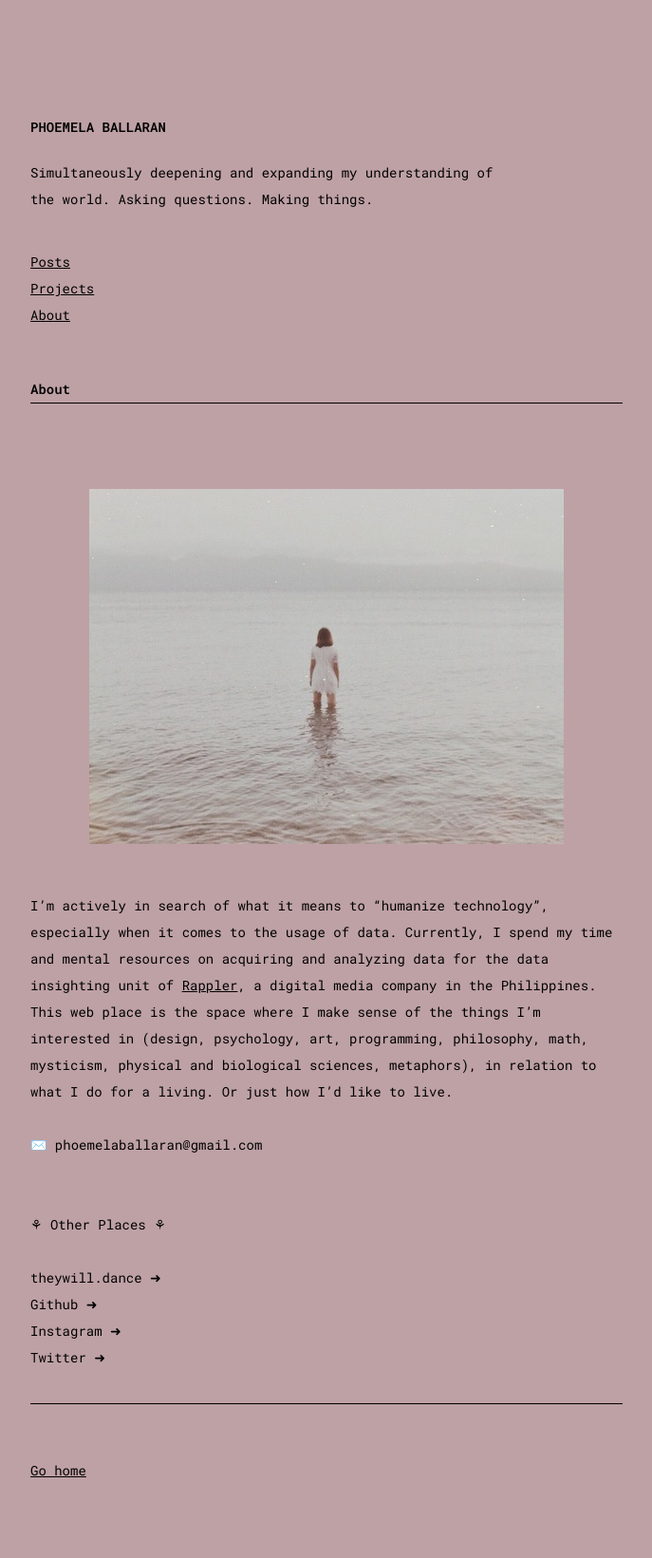
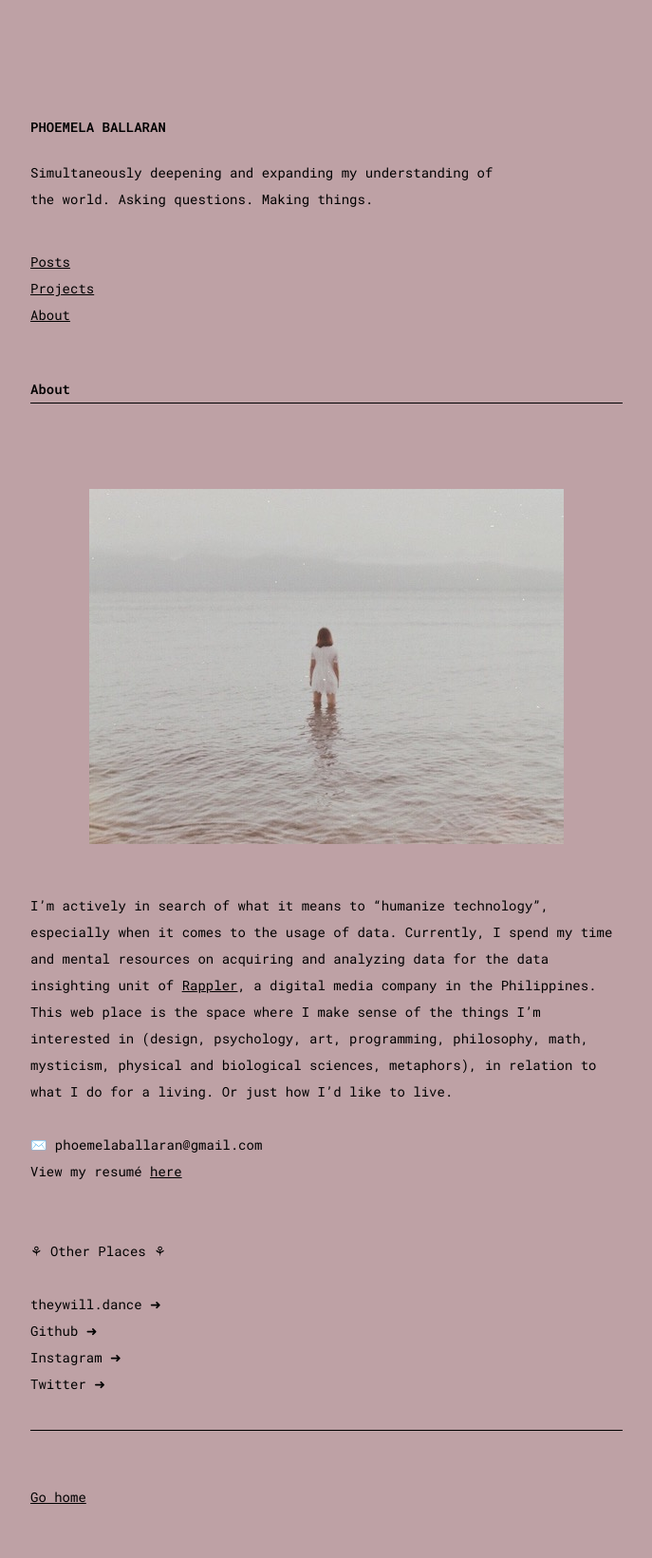
Before and after one commit to comoballar/phoemelaballaran.github.io, a Jekyll site: the page built from about.md, in a window 1280 px wide. Shown: the whole page at 95% size, without its empty margins (88-775 px from the left). Built offline with Jekyll 4.4.1, drawn with Linux system fonts in a browser that asks for light colours; before the commit the page ends 1613 px from its top, so only the background shows below that.

Commit message:
Update about.md

```diff
--- a/about.md
+++ b/about.md
@@ -8,7 +8,9 @@ permalink: /about/
 <p align="center"><img src="https://phoemelaballaran.github.io/assets/sample/page/about/portrait.jpeg"/></p>
 <br>
 I’m actively in search of what it means to "humanize technology", especially when it comes to the usage of data. Currently, I spend my time and mental resources on acquiring and analyzing data for the data insighting unit of <a href="https://www.rappler.com" target="_blank">Rappler</a>, a digital media company in the Philippines. This web place is the space where I make sense of the things I'm interested in (design, psychology, art, programming, philosophy, math, mysticism, physical and biological sciences, metaphors), in relation to what I do for a living. Or just how I'd like to live.
-<br><br>✉️ phoemelaballaran@gmail.com<br><br>
+<br><br>✉️ phoemelaballaran@gmail.com
+<br>View my resumé <a href="https:/phoemelaballaran.github.io/resume/" target="_blank">here</a>
+<br><br>
 <br>⚘ Other Places ⚘<br>
 <br><a href="https://www.theywill.dance" target="_blank" style="text-decoration: none;">theywill.dance ➜</a>
 <br><a href="https://github.com/phoemelaballaran" target="_blank" style="text-decoration: none;">Github ➜</a>
```
